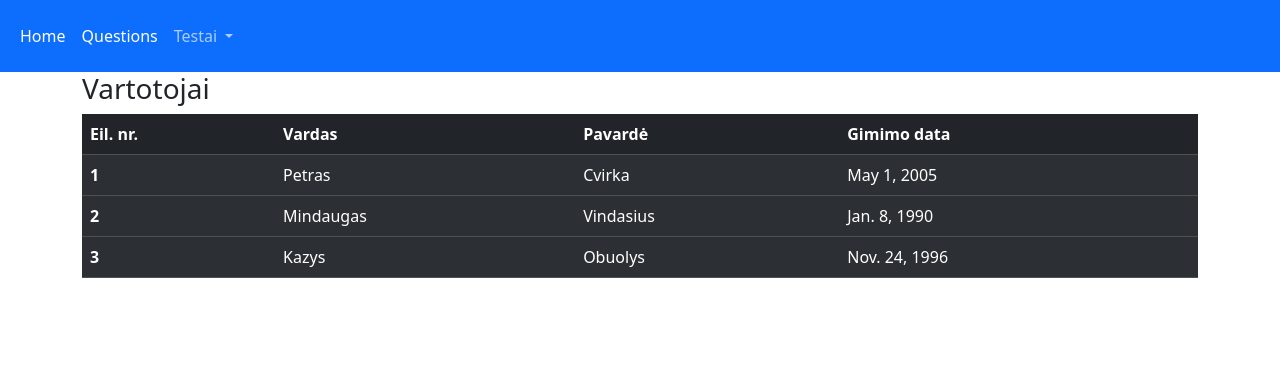
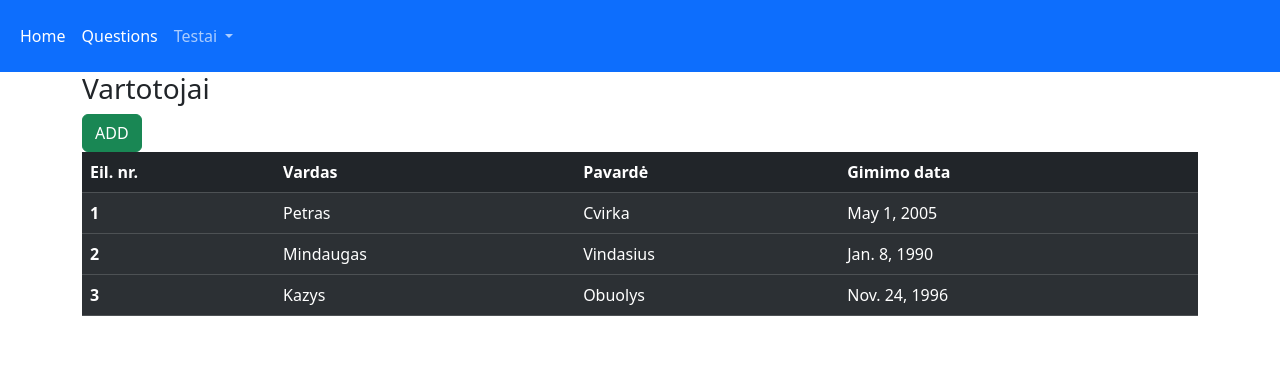
Before and after one commit to Mindaugasv24/project_django, a Django app: page /examination/persons/ in a window 1280 px wide. Shown: the top 372 px of the page. Run offline with Django 5.2, Linux system fonts and the light colour scheme; data comes from the database, SQL or seed files in the repository.

Commit message:
first commit

```diff
--- a/examination/templates/examination/persons.html
+++ b/examination/templates/examination/persons.html
@@ -2,7 +2,10 @@
 
 {% block content %}
 
+    <div>
     <h3> Vartotojai </h3>
+        <button type="button" class="btn btn-success">ADD</button>
+    </div>
 
     <table class="table table-dark table-striped">
       <thead>
```
